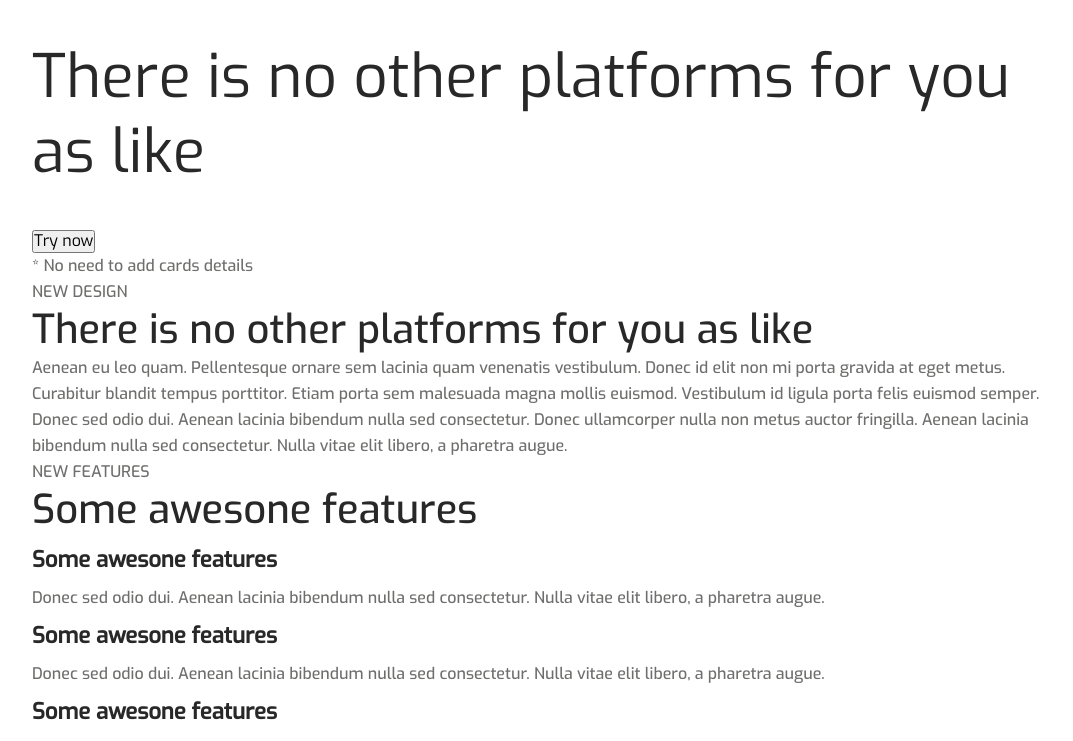
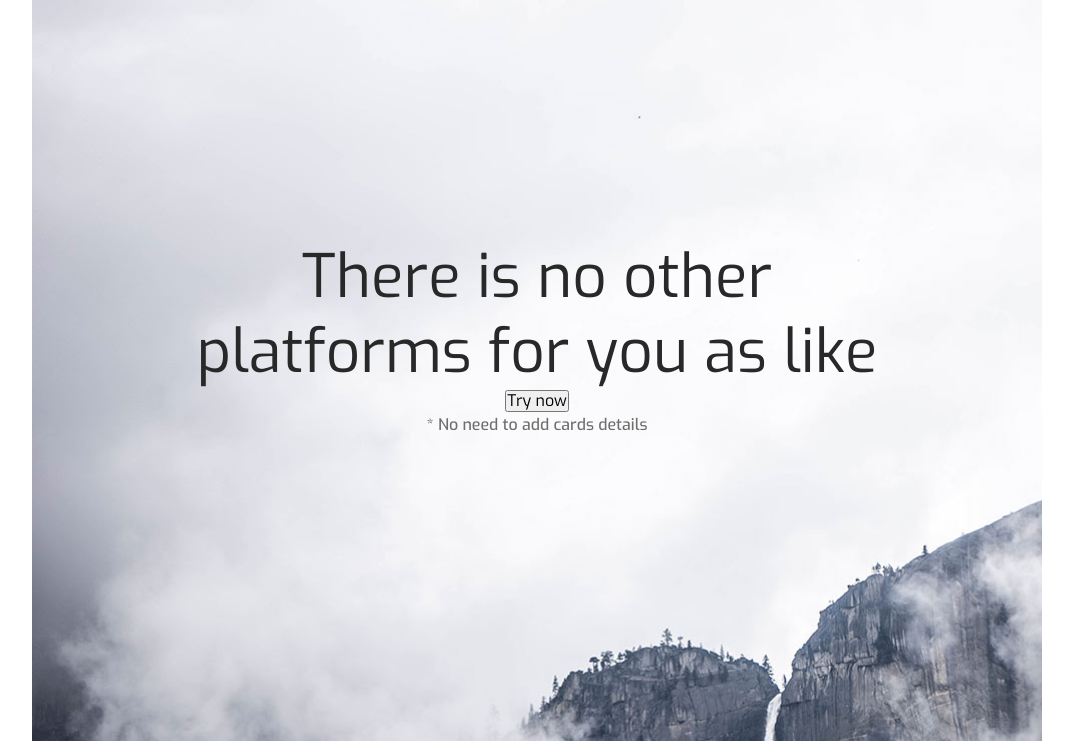
Before and after one commit to foxisrael/Basic_LESS_Grunt, a website: page index.html in a window 1280 px wide. Shown: the top 741 px of the page, without its empty margins (103-1176 px from the left). Drawn offline with nearby package versions, Linux system fonts and the light colour scheme; files that its build step writes are made by us from their sources.

Commit message:
Верстка

```diff
--- a/less/base.less
+++ b/less/base.less
@@ -22,6 +22,8 @@ h1 {
   font-weight: 100;
   line-height: 75px;
   color: @color-darkgray;
+  padding: 0;
+  margin: 0;
 }
 
 h2 {
--- a/less/blocks/page-header.less
+++ b/less/blocks/page-header.less
@@ -1,4 +1,13 @@
-// Импорт стилей
-@import "variables.less";
-@import "base.less";
-@import "font-settings.less";
+.page-header{
+  width: 100%;
+  height: 815px;
+  background: url("../img/bg-header.jpg") no-repeat;
+  background-size: cover;
+  padding-top: 240px;
+  text-align: center;
+}
+
+.page-header h1{
+  width: 710px;
+  margin: 0 auto;
+}
--- a/less/style.less
+++ b/less/style.less
@@ -2,7 +2,7 @@
 @import "variables.less";
 @import "base.less";
 @import "font-settings.less";
-@import "blocks/browsers.less";
+@import "blocks/browser.less";
 @import "blocks/clients.less";
 @import "blocks/description.less";
 @import "blocks/design.less";
```
Also changed, not shown: build/css/style.css, build/css/style.min.css, 1 other file.
